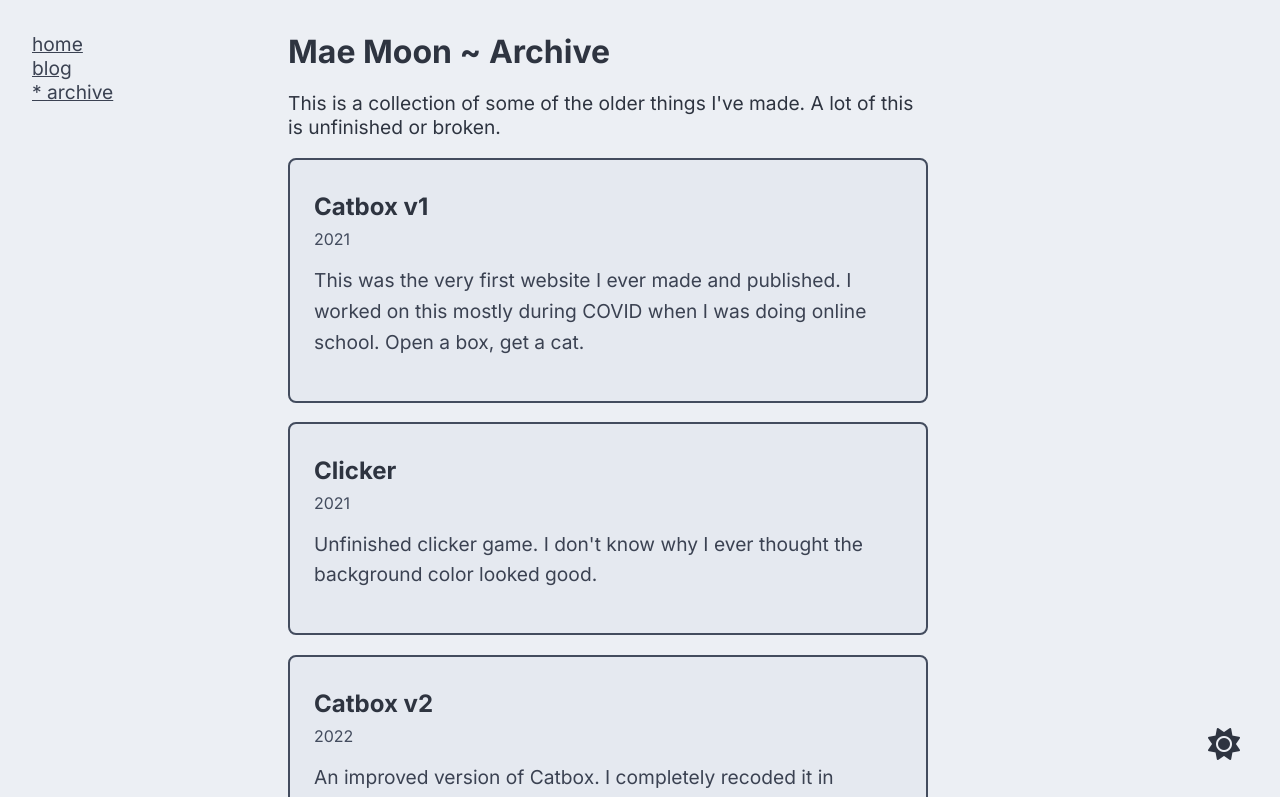
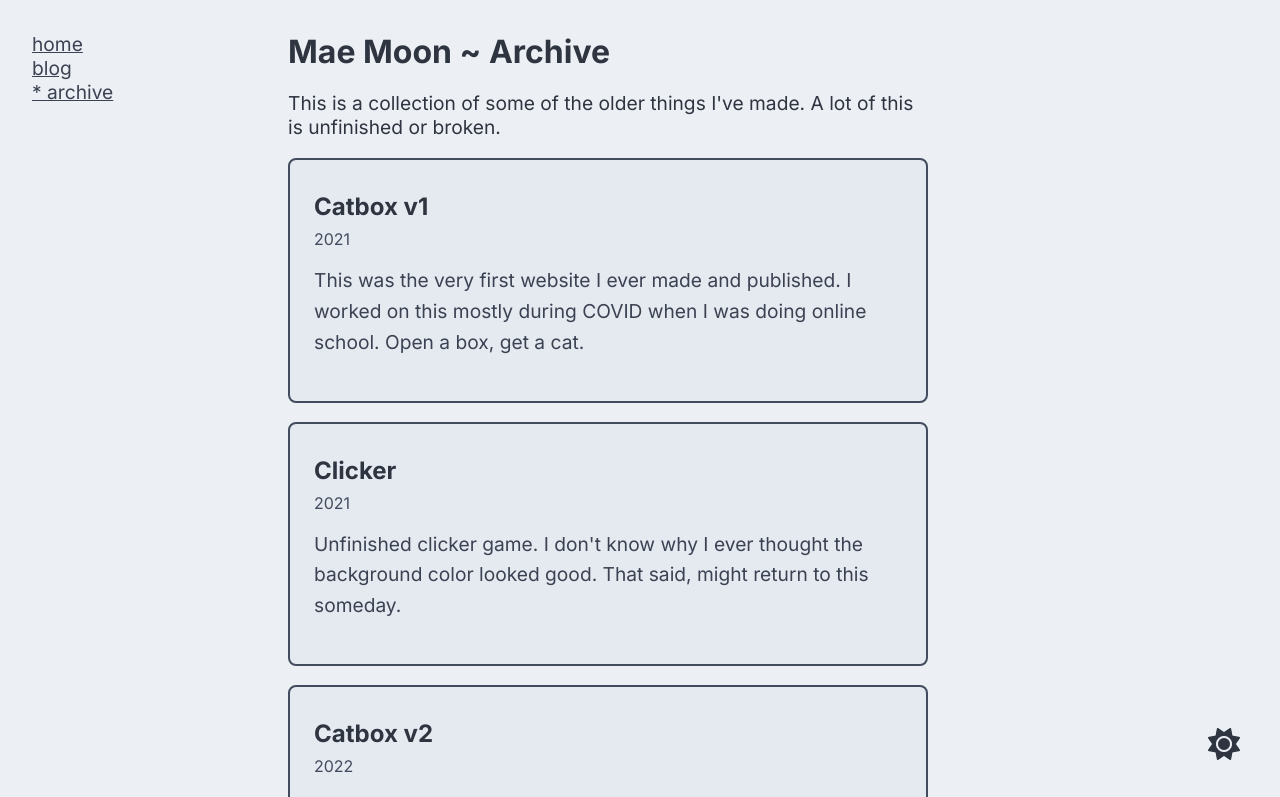
Before and after one commit to cute-catgirl/website, a SvelteKit app: page /archive in a window 1280 px wide. Shown: the top 797 px of the page. Built offline with nearby package versions, Linux system fonts and the light colour scheme.

Commit message:
clicker description

```diff
--- a/src/routes/archive/+page.svelte
+++ b/src/routes/archive/+page.svelte
@@ -16,7 +16,7 @@
         <a href="https://cute-catgirl.github.io/clicker/">
 			<h2>Clicker</h2>
             <h3>2021</h3>
-			<p>Unfinished clicker game. I don't know why I ever thought the background color looked good.</p>
+			<p>Unfinished clicker game. I don't know why I ever thought the background color looked good. That said, might return to this someday.</p>
 		</a>
         <a href="https://cute-catgirl.github.io/catbox/">
 			<h2>Catbox v2</h2>
```
